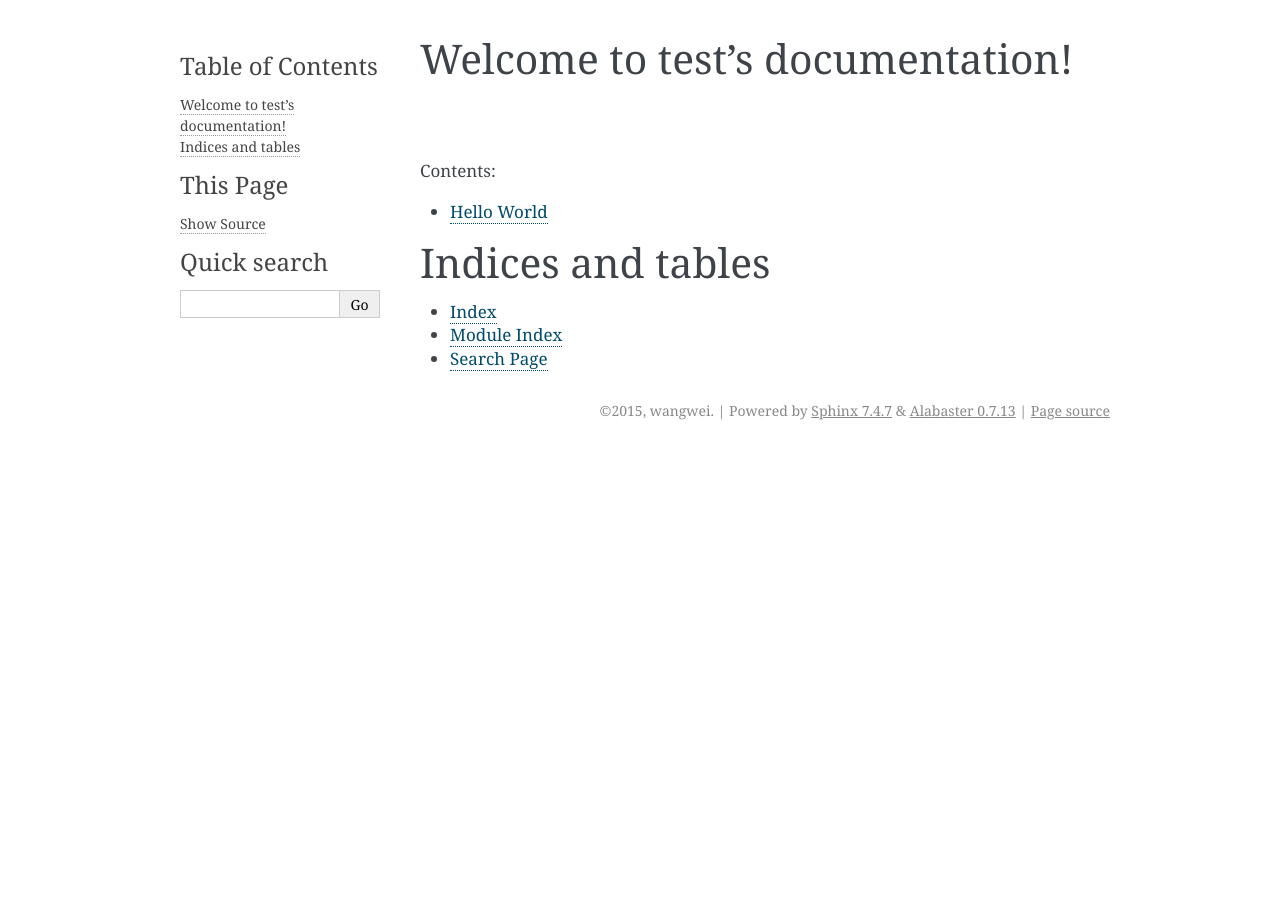
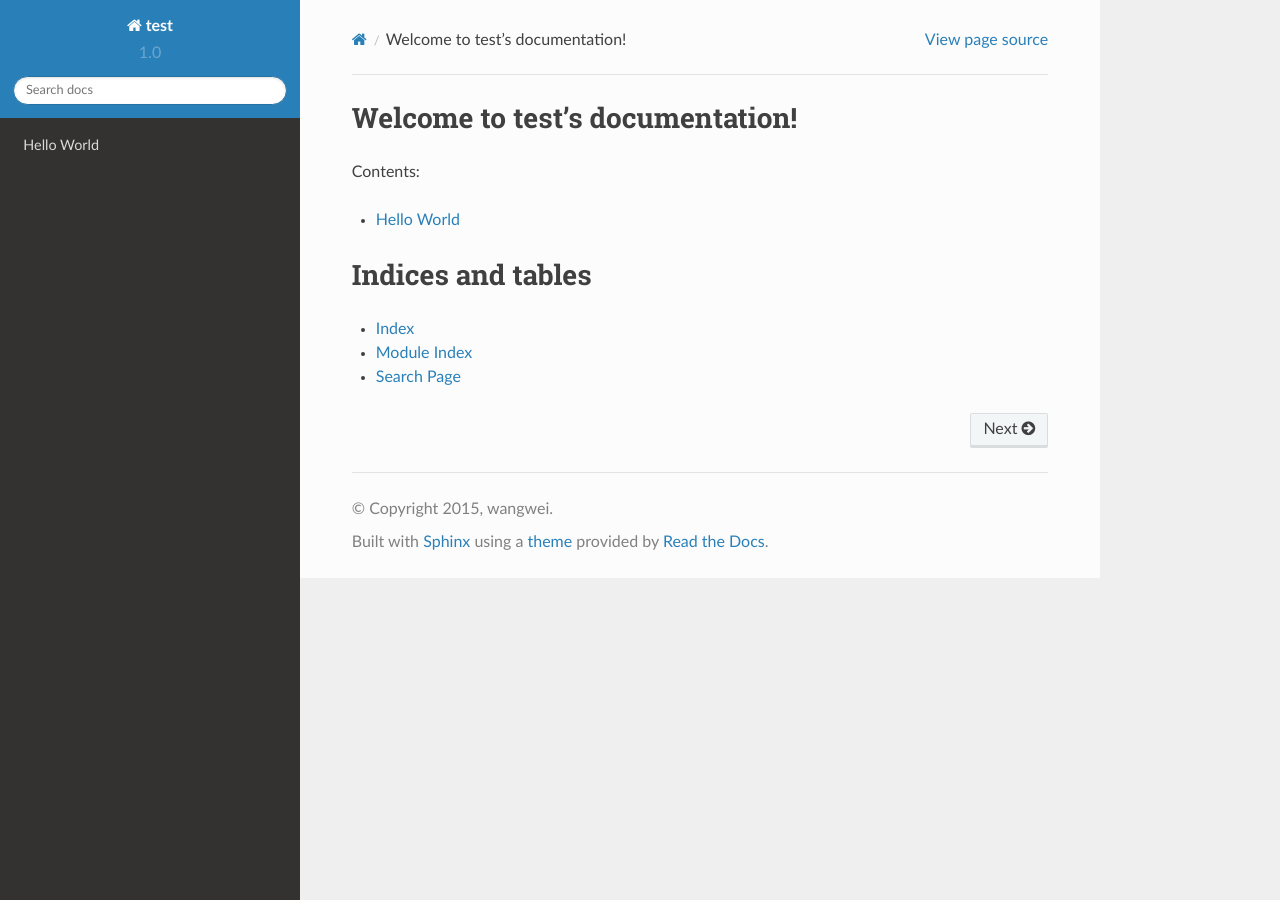
Before and after one commit to wangwei1237/test, a Sphinx documentation site: the page built from source/index.rst, in a window 1280 px wide. Built offline with Sphinx 7.4.7 and the Read the Docs theme 2.0.0, drawn with Linux system fonts in a browser that asks for light colours.

Commit message:
增加样式

```diff
--- a/source/conf.py
+++ b/source/conf.py
@@ -15,6 +15,7 @@
 import sys
 import os
 import shlex
+import sphinx_rtd_theme
 
 # If extensions (or modules to document with autodoc) are in another directory,
 # add these directories to sys.path here. If the directory is relative to the
@@ -108,7 +109,7 @@ todo_include_todos = False
 
 # The theme to use for HTML and HTML Help pages.  See the documentation for
 # a list of builtin themes.
-html_theme = 'alabaster'
+html_theme = 'sphinx_rtd_theme'
 
 # Theme options are theme-specific and customize the look and feel of a theme
 # further.  For a list of options available for each theme, see the
@@ -116,7 +117,7 @@ html_theme = 'alabaster'
 #html_theme_options = {}
 
 # Add any paths that contain custom themes here, relative to this directory.
-#html_theme_path = []
+html_theme_path = [sphinx_rtd_theme.get_html_theme_path()]
 
 # The name for this set of Sphinx documents.  If None, it defaults to
 # "<project> v<release> documentation".
```
